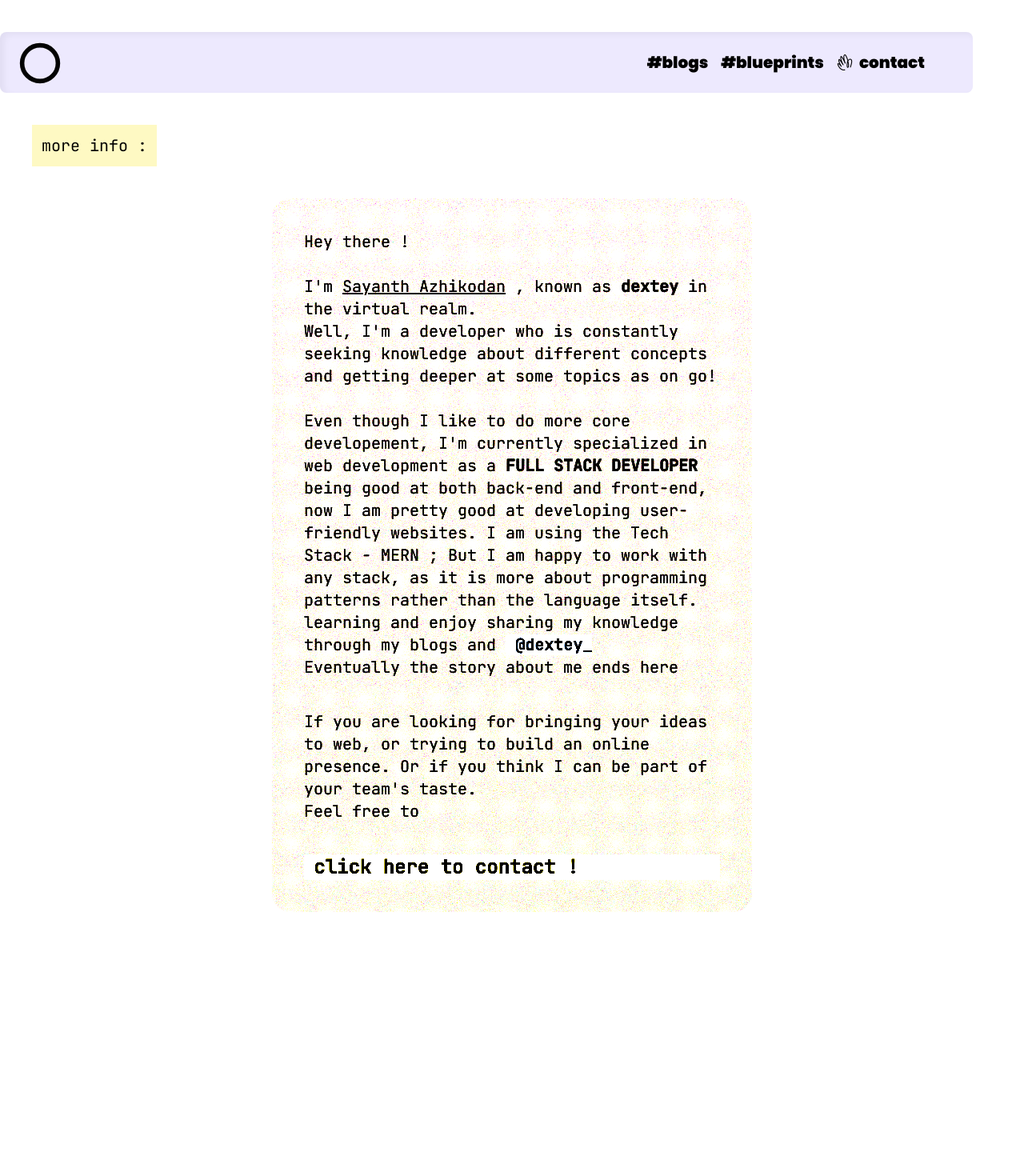
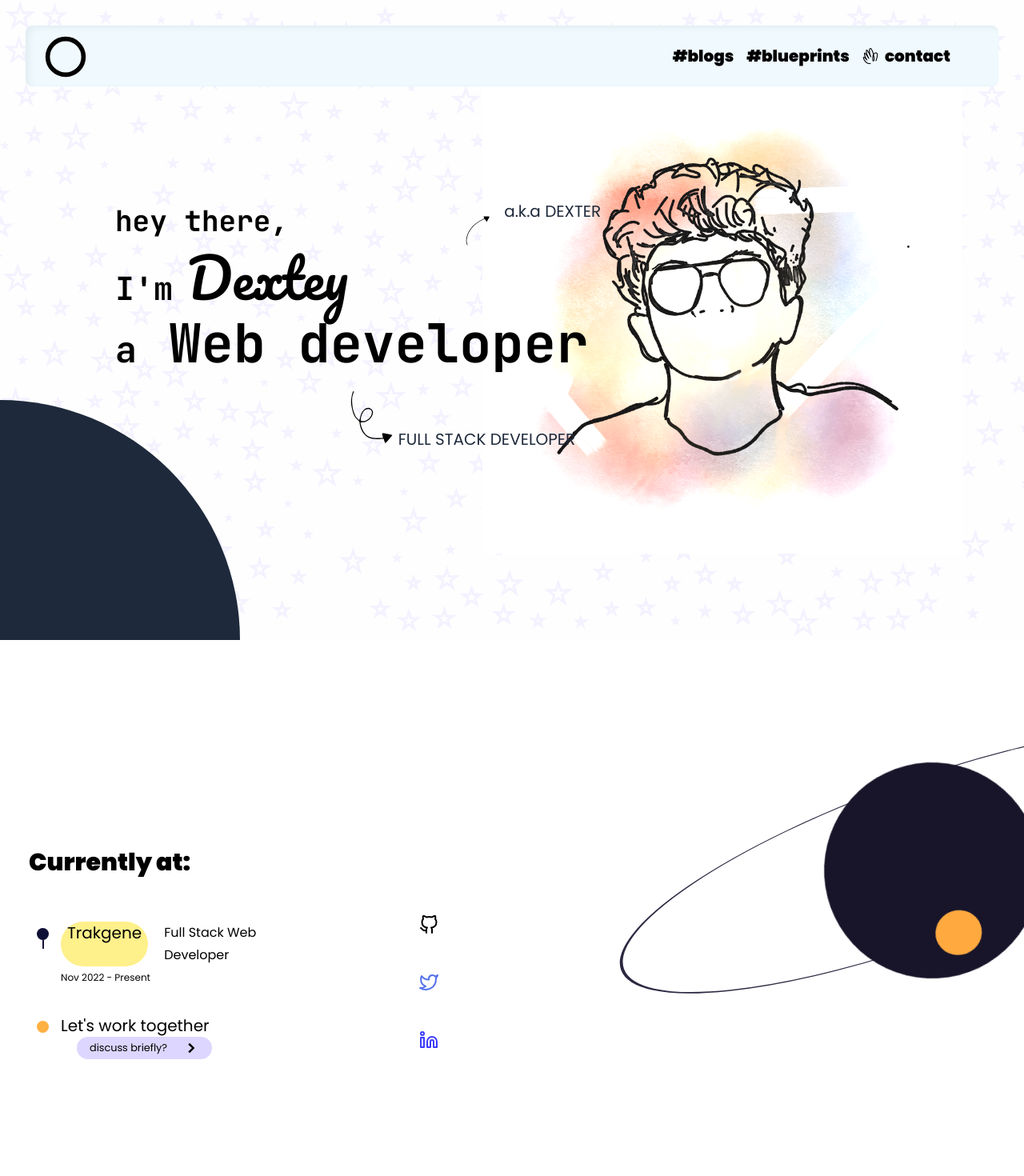
Before and after one commit to dextey/dexter.github.io, a Next.js app: page /about in a window 1280 px wide. Shown: the top 1470 px of the page at 80% size. Before the commit the page ends 1220 px from the top, so only its background shows below. Built offline with nearby package versions, Linux system fonts and the light colour scheme; a web font is replaced by a local one.

Commit message:
moved main page to about

```diff
--- a/src/app/about/page.tsx
+++ b/src/app/about/page.tsx
@@ -1,13 +1,15 @@
-import MoreInfo from "@/components/MoreInfo";
-import Navbar from "@/components/Navbar";
+import Experience from "@/components/Experience";
+import Footer from "@/components/Footer";
+import Main from "@/components/Main";
+import Projects from "@/components/Projects";
 
-export default function About() {
+export default function Home() {
   return (
-    <div className="py-10  flex 2xl:h-[100vh]  ">
-      <div className="container mx-auto">
-        <Navbar variant="dark" />
-        <MoreInfo />
-      </div>
-    </div>
+    <>
+      <Main />
+      <Experience />
+      <Projects />
+      <Footer />
+    </>
   );
 }
```
